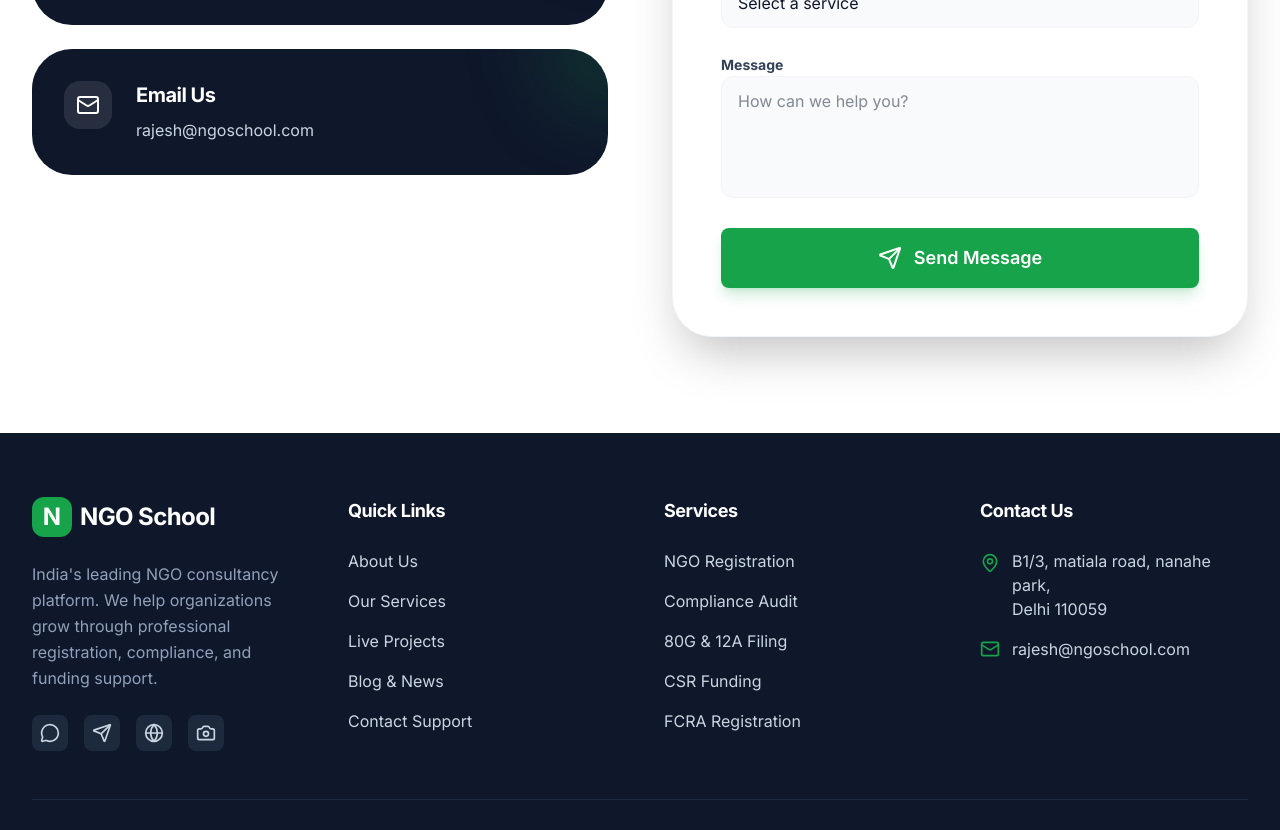
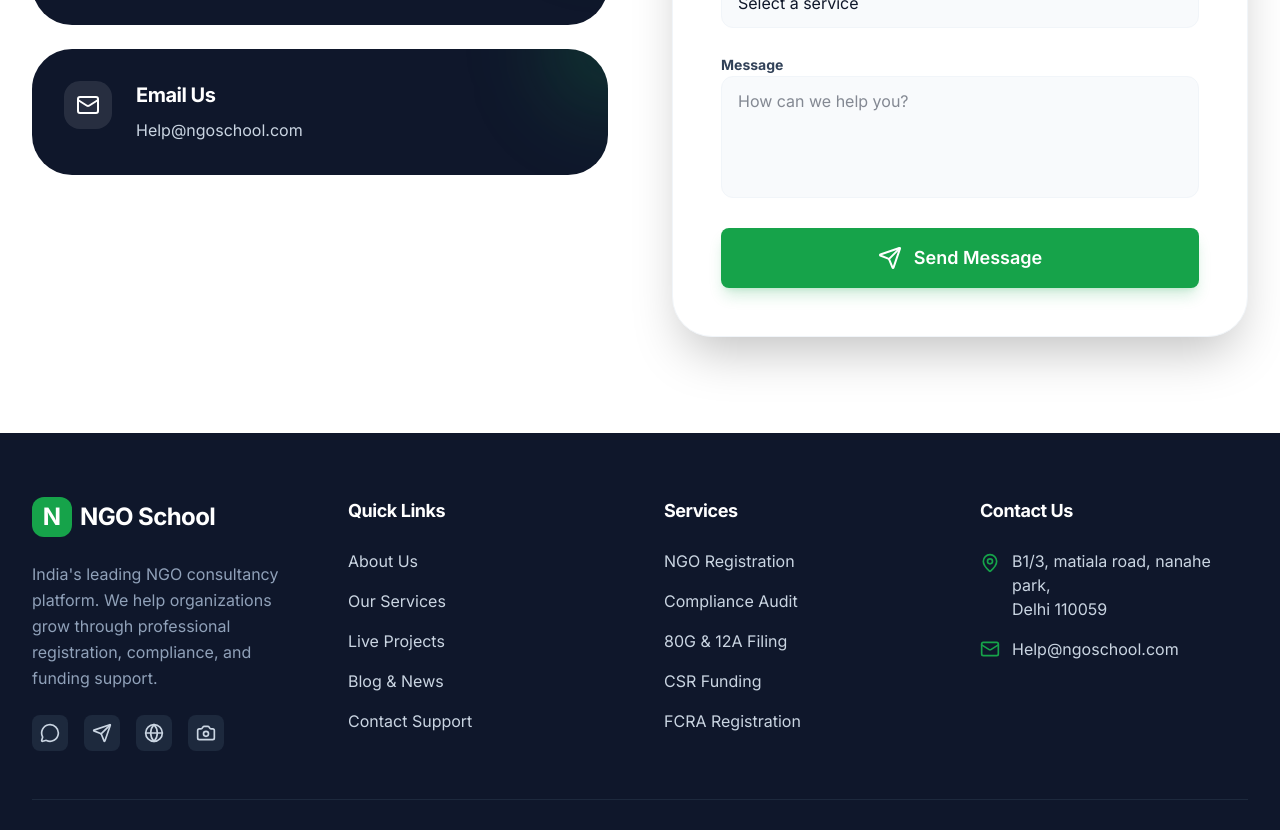
Before and after one commit to madanrajendra/ngoschool, a Next.js app: page /contact in a window 1280 px wide. Shown: the part 680-1510 px from the top of the page. Built offline with nearby package versions, Linux system fonts and the light colour scheme; no server answers.

Commit message:
Update contact email to Help@ngoschool.com

```diff
--- a/src/app/(public)/contact/page.tsx
+++ b/src/app/(public)/contact/page.tsx
@@ -98,8 +98,8 @@
                 <div className="space-y-2">
                   <h4 className="text-xl font-bold">Email Us</h4>
                   <p className="text-slate-300 leading-relaxed">
-                    <a href="mailto:rajesh@ngoschool.com" className="hover:text-primary transition-colors">
-                      rajesh@ngoschool.com
+                    <a href="mailto:Help@ngoschool.com" className="hover:text-primary transition-colors">
+                      Help@ngoschool.com
                     </a>
                   </p>
                 </div>
--- a/src/app/admin/(dashboard)/settings/page.tsx
+++ b/src/app/admin/(dashboard)/settings/page.tsx
@@ -81,7 +81,7 @@
                 <label className="text-sm font-bold text-slate-700">Email Address</label>
                 <div className="relative group">
                    <Mail className="absolute left-4 top-1/2 -translate-y-1/2 w-4 h-4 text-slate-400 group-focus-within:text-secondary transition-colors" />
-                   <input type="email" defaultValue="rajesh@ngoschool.com" className="w-full bg-slate-50 border border-slate-100 rounded-xl px-12 py-3 focus:bg-white focus:outline-none focus:ring-2 focus:ring-secondary transition-all" />
+                   <input type="email" defaultValue="Help@ngoschool.com" className="w-full bg-slate-50 border border-slate-100 rounded-xl px-12 py-3 focus:bg-white focus:outline-none focus:ring-2 focus:ring-secondary transition-all" />
                 </div>
               </div>
               <div className="space-y-2">
--- a/src/components/layout/Footer.tsx
+++ b/src/components/layout/Footer.tsx
@@ -64,7 +64,7 @@
               </li>
               <li className="flex items-center space-x-3">
                 <Mail className="w-5 h-5 text-primary" />
-                <a href="mailto:rajesh@ngoschool.com" className="hover:text-primary transition-colors">rajesh@ngoschool.com</a>
+                <a href="mailto:Help@ngoschool.com" className="hover:text-primary transition-colors">Help@ngoschool.com</a>
               </li>
             </ul>
           </div>
```
